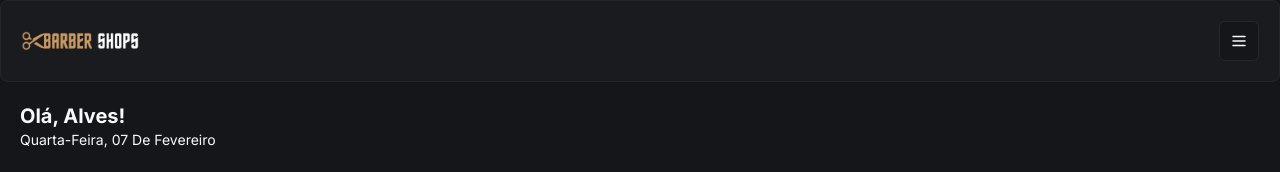
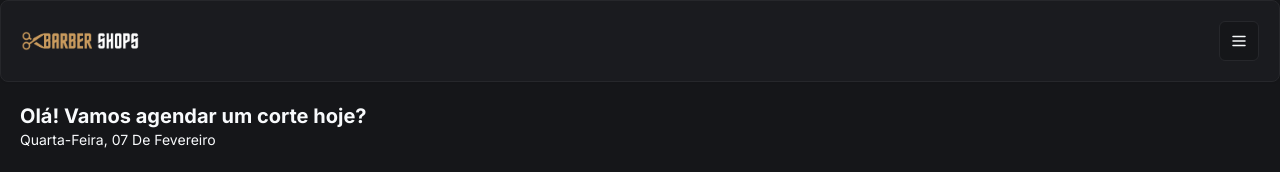
Before and after one commit to glaydson-alves/barber-shops, a Next.js app: page / in a window 1280 px wide. Shown: the top 172 px of the page. Built offline with nearby package versions, Linux system fonts and the light colour scheme; no server answers; the database is empty.

Commit message:
add nome de usuário na homepage ao logar

```diff
--- a/app/(home)/page.tsx
+++ b/app/(home)/page.tsx
@@ -39,7 +39,9 @@
       <Header />
 
       <div className="px-5 pt-5">
-        <h2 className="text-xl font-bold">Olá, Alves!</h2>
+        <h2 className="text-xl font-bold">
+          {session?.user ? `Olá, ${session.user.name?.split(" ")[0]}!` : "Olá! Vamos agendar um corte hoje?"}
+        </h2>
         <p className="capitalize text-sm">
           {format(new Date(), "EEEE',' dd 'de' MMMM", {
             locale: ptBR,
```
